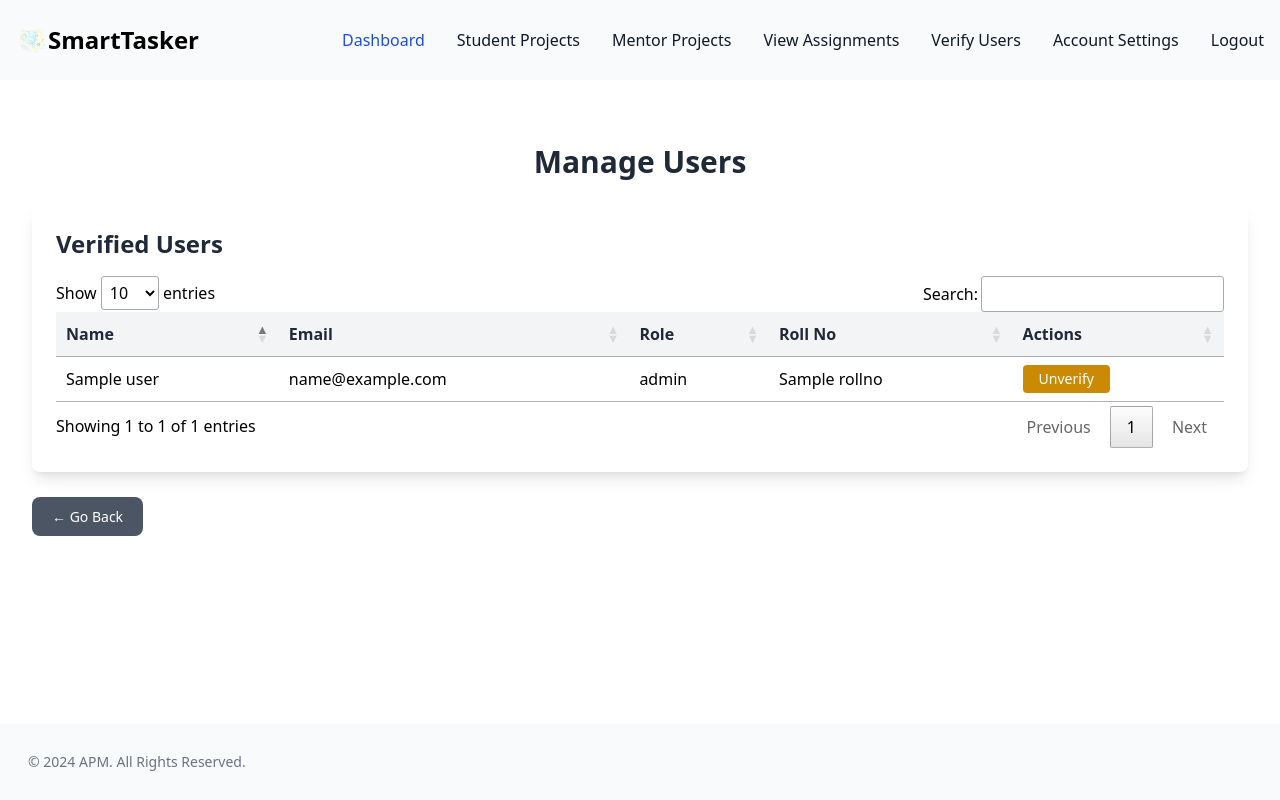
After one commit to exc33ded/LLM-Based-Project-Manager, a Flask app: template templates/admin/manage_users.html in a window 1280 px wide. The commit adds this page. Run offline with Flask 3, Linux system fonts and the light colour scheme; the template is opened without the code that fills it: most values are stand-ins (such as "Sample title", 1, 10 or a date in 2020); parts of the project's set-up code (start-up, migrations or seed data) failed here and were passed over; some libraries are stand-ins or nearby versions.

Commit message:
modified the access of unverify for the admin to the verify users page

```diff
--- a/app.py
+++ b/app.py
@@ -85,5 +85,5 @@ if __name__ == "__main__":
             print("Admin user already exists!")
 
 
-    # app.run(host='0.0.0.0', port=5000, debug=True)
-    serve(app, host='0.0.0.0', port=5000, threads=2)
+    app.run(host='0.0.0.0', port=5000, debug=True)
+    # serve(app, host='0.0.0.0', port=5000, threads=2)
--- a/routes.py
+++ b/routes.py
@@ -80,8 +80,10 @@ def login():
 
                 if user.role == 'mini-admin':
                     return redirect(url_for('miniadmin_routes.miniadmin_dashboard'))
+                elif user.role == 'student':
+                    return redirect(url_for('student_routes.student_dashboard'))
                 else:
-                    return redirect(url_for('student_routes.student_dashboard'))
+                    flash('Invalid Login!! Please Contact Admin', 'danger')
             else:
                 flash('Your account is not verified yet.', 'danger')
         else:
--- a/templates/admin/admin_assignments.html
+++ b/templates/admin/admin_assignments.html
@@ -6,7 +6,7 @@
 
        <!-- Mini-Admin Assignment Section -->
        <section class="bg-white p-6 rounded-lg shadow-lg mb-8">
-        <h2 class="text-2xl font-bold text-gray-800 mb-6">Mini-Admin Assignment</h2>
+        <h2 class="text-2xl font-bold text-gray-800 mb-6">Mentor Assignment</h2>
         <form method="POST" action="{{ url_for('admin_routes.assign_students') }}">
 
             <!-- Unassigned Students List -->
@@ -37,7 +37,7 @@
             <table id="example" class="display" style="width:100%">
                 <thead>
                     <tr>
-                        <th>Mini-Admin</th>
+                        <th>Mentor Name</th>
                         <th>Assigned</th>
                         <th>Assigned Students</th>
                     </tr>
--- a/templates/admin/assign_miniadmin.html
+++ b/templates/admin/assign_miniadmin.html
@@ -4,7 +4,7 @@
 <h1>Assign Mini-Admin to Students</h1>
 
 <form method="POST" action="{{ url_for('admin_routes.assign_miniadmin') }}">
-    <label for="miniadmin">Select Mini-Admin:</label>
+    <label for="miniadmin">Select Mentor:</label>
     <select name="miniadmin" id="miniadmin">
         {% for miniadmin in mini_admins %}
             <option value="{{ miniadmin.id }}">{{ miniadmin.name }}</option>
--- a/templates/admin/assign_students.html
+++ b/templates/admin/assign_students.html
@@ -3,7 +3,7 @@
 {% block content %}
 <div class="max-w-3xl mx-auto p-8">
     <!-- Header -->
-    <h2 class="text-3xl font-extrabold text-gray-800 mb-6 text-center">Assign Students to Mini-Admins</h2>
+    <h2 class="text-3xl font-extrabold text-gray-800 mb-6 text-center">Assign Students to Mentor</h2>
 
     <!-- Form -->
     <form method="POST" class="bg-white p-8 rounded-lg shadow-lg space-y-6">
@@ -40,7 +40,7 @@
         <!-- Submit Button -->
         <div>
             <button type="submit"
-                    class="w-full py-3 bg-blue-600 text-white font-semibold rounded-lg hover:bg-blue-700 focus:outline-none focus:ring-2 focus:ring-blue-500">
+                    class="w-full py-3 bg-blue-600 text-white font-semibold rounded-lg hover:bg-blue-700 focus:outline-none focus:ring-2 focus:ring-blue-500" {% if not has_students %}disabled{% endif %}>
                 Assign Selected Students
             </button>
         </div>
--- /dev/null
+++ b/templates/admin/manage_users.html
@@ -0,0 +1,61 @@
+{% extends 'admin/base_admin.html' %}
+
+{% block content %}
+<div class="mx-auto p-8">
+    <h1 class="text-3xl font-extrabold text-gray-800 mb-6 text-center">Manage Users</h1>
+
+    <!-- Verified Users Table -->
+    <div class="bg-white p-6 rounded-lg shadow-lg mb-8">
+        <h2 class="text-2xl font-semibold text-gray-800 mb-4">Verified Users</h2>
+        <div class="overflow-x-auto">
+            <table id="verifiedTable" class="min-w-full divide-y divide-gray-200">
+                <thead class="bg-gray-100 text-gray-800">
+                    <tr>
+                        <th class="px-4 py-2 text-left">Name</th>
+                        <th class="px-4 py-2 text-left">Email</th>
+                        <th class="px-4 py-2 text-left">Role</th>
+                        <th class="px-4 py-2 text-left">Roll No</th>
+                        <th class="px-4 py-2 text-left">Actions</th>
+                    </tr>
+                </thead>
+                <tbody class="bg-white divide-y divide-gray-200">
+                    {% for user in verified_users %}
+                    <tr>
+                        <td class="px-4 py-2">{{ user.name }}</td>
+                        <td class="px-4 py-2">{{ user.email }}</td>
+                        <td class="px-4 py-2">{{ user.role }}</td>
+                        <td class="px-4 py-2">{{ user.rollno }}</td>
+                        <td class="px-4 py-2">
+                            <form action="{{ url_for('admin_routes.toggle_verification', user_id=user.id) }}" method="POST" onsubmit="return confirm('Are you sure you want to unverify this user?')">
+                                <button type="submit" class="text-white bg-yellow-600 hover:bg-yellow-700 font-medium rounded px-4 py-1 text-sm">
+                                    Unverify
+                                </button>
+                            </form>
+                        </td>
+                    </tr>
+                    {% else %}
+                    <tr>
+                        <td colspan="5" class="text-center text-gray-500 py-4">No verified users found</td>
+                    </tr>
+                    {% endfor %}
+                </tbody>
+            </table>
+        </div>
+    </div>
+
+    <!-- Go Back Button -->
+    <a href="{{ url_for('admin_routes.verify_users') }}"
+   class="text-white bg-gray-600 hover:bg-gray-700 focus:ring-4 focus:ring-gray-300 font-medium rounded-lg text-sm px-5 py-2.5 dark:bg-gray-500 dark:hover:bg-gray-600 focus:outline-none dark:focus:ring-gray-800">
+   ← Go Back
+</a>
+
+
+    <!-- DataTables JS -->
+    <script>
+        $(document).ready(function () {
+            $('#verifiedTable').DataTable();
+            $('#unverifiedTable').DataTable();
+        });
+    </script>
+</div>
+{% endblock %}
```
Also changed, not shown: routes_admin.py (+65 -8 lines), templates/admin/verify_users.html (+24 -12 lines).
